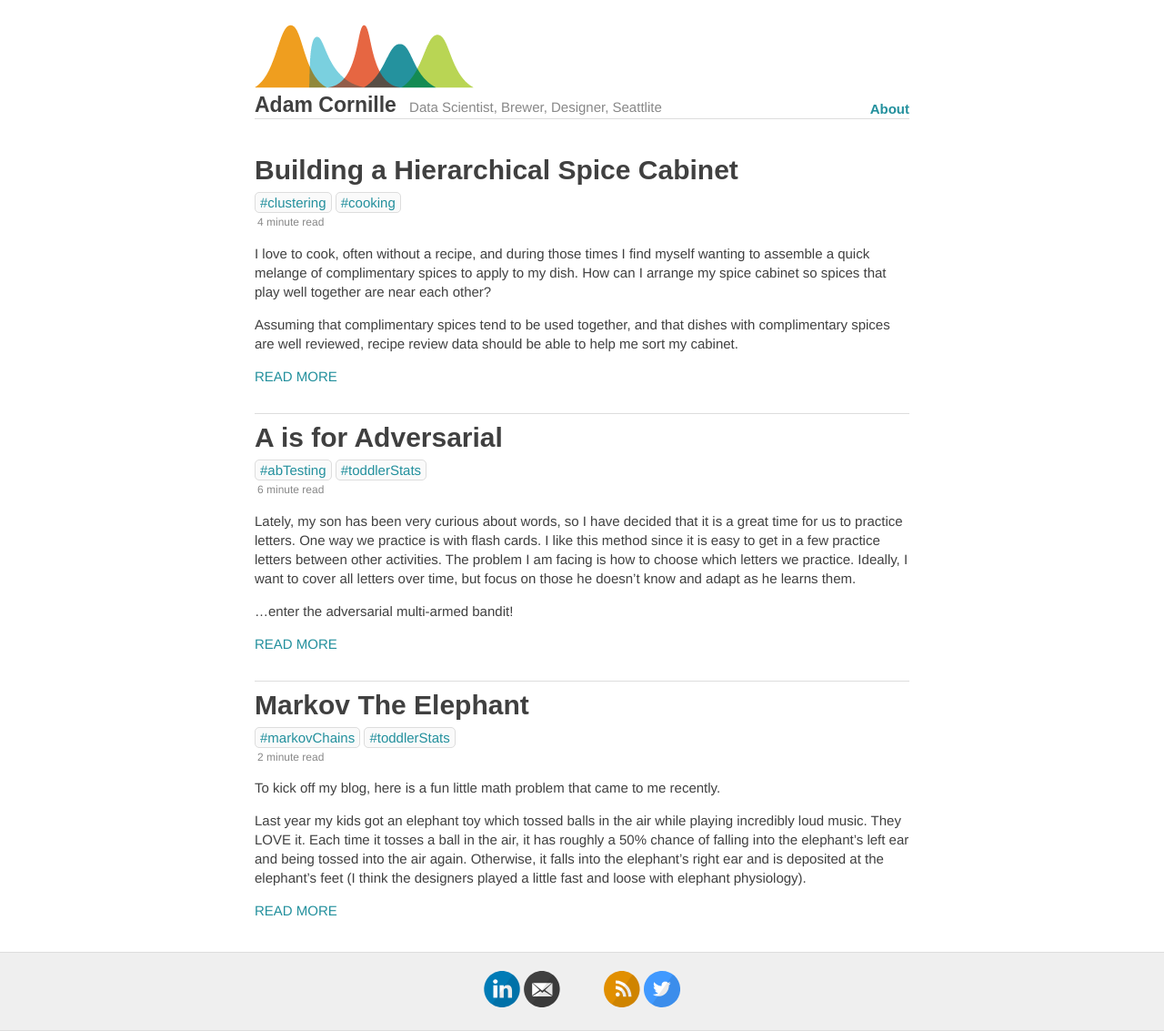
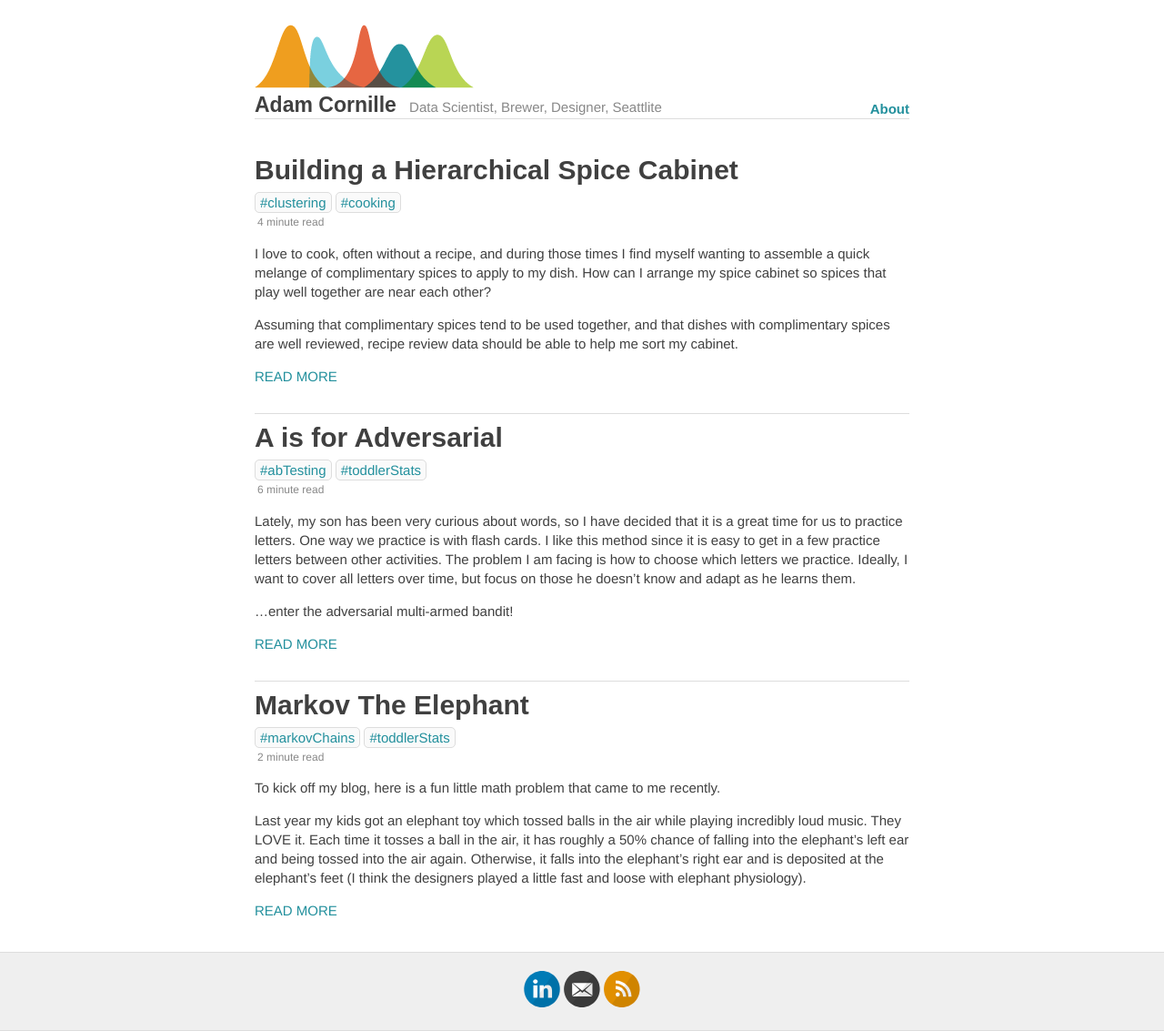
Before and after one commit to lafncow/lafncow.github.io, a Jekyll site: the page built from index.html, in a window 1280 px wide. Shown: the whole page at 91% size. Built offline with Jekyll 4.4.1, drawn with Linux system fonts in a browser that asks for light colours.

Commit message:
Update svg-icons.html

```diff
--- a/_includes/svg-icons.html
+++ b/_includes/svg-icons.html
@@ -1,14 +1,8 @@
-{% if site.footer-links.dribbble %}<a target="_blank" href="https://dribbble.com/{{ site.footer-links.dribbble }}"><i class="svg-icon dribbble"></i></a>{% endif %}
 {% if site.footer-links.facebook %}<a target="_blank" href="https://www.facebook.com/{{ site.footer-links.facebook }}"><i class="svg-icon facebook"></i></a>{% endif %}
-{% if site.footer-links.flickr %}<a target="_blank" href="https://www.flickr.com/{{ site.footer-links.flickr }}"><i class="svg-icon flickr"></i></a>{% endif %}
 {% if site.footer-links.github %}<a target="_blank" href="https://github.com/{{ site.footer-links.github }}"><i class="svg-icon github"></i></a>{% endif %}
 {% if site.footer-links.instagram %}<a target="_blank" href="https://instagram.com/{{ site.footer-links.instagram }}"><i class="svg-icon instagram"></i></a>{% endif %}
 {% if site.footer-links.linkedin %}<a target="_blank" href="https://www.linkedin.com/in/{{ site.footer-links.linkedin }}"><i class="svg-icon linkedin"></i></a>{% endif %}
 {% if site.footer-links.email %}<a target="_blank" href="mailto:{{ site.footer-links.email }}"><i class="svg-icon email"></i></a>{% endif %}
-{% if site.footer-links.pinterest %}<a target="_blank" href="https://www.pinterest.com/{{ site.footer-links.pinterest }}"><i class="svg-icon pinterest"></i></a>{% endif %}
-{% if site.footer-links.bitcoin %}<a target="_blank" href="bitcoin:{{ site.footer-links.bitcoin }}"><i class="svg-icon bitcoin"></i></a>{% endif %}
 {% if site.footer-links.rss %}<a target="_blank" href="{{ site.baseurl }}/feed.xml"><i class="svg-icon rss"></i></a>{% endif %}
-{% if site.footer-links.twitter %}<a target="_blank" href="https://www.twitter.com/{{ site.footer-links.twitter }}"><i class="svg-icon twitter"></i></a>{% endif %}
+{% if site.footer-links.mastodon %}<a rel="me" href="{{ site.footer-links.mastodon }}">Mastodon</a>{% endif %}
 {% if site.footer-links.stackoverflow %}<a target="_blank" href="http://stackoverflow.com/{{ site.footer-links.stackoverflow }}"><i class="svg-icon stackoverflow"></i></a>{% endif %}
-{% if site.footer-links.youtube %}<a target="_blank" href="https://youtube.com/{{ site.footer-links.youtube }}"><i class="svg-icon youtube"></i></a>{% endif %}
-{% if site.footer-links.googleplus %}<a target="_blank" href="https://plus.google.com/{{ site.footer-links.googleplus }}"><i class="svg-icon googleplus"></i></a>{% endif %}
```
